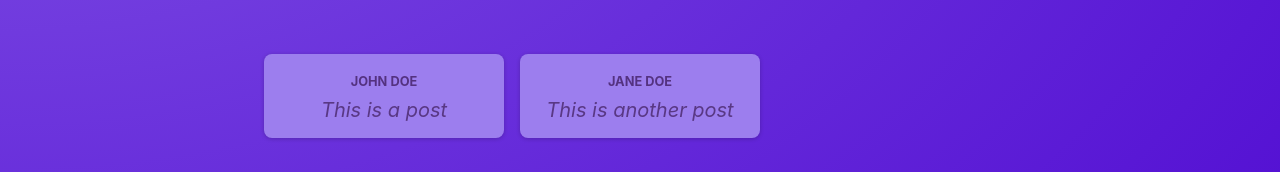
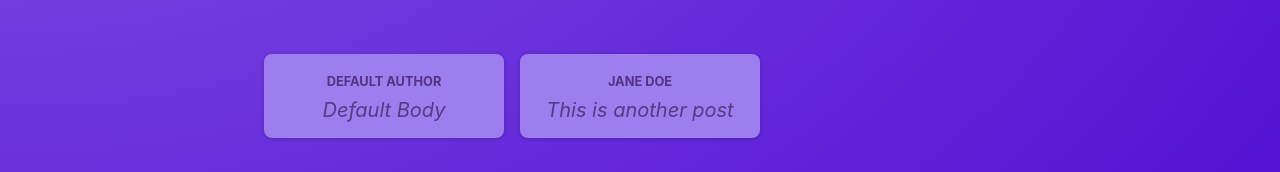
Before and after one commit to attilacsanyi/react-posts, a React (Vite) app: page / in a window 1280 px wide. Shown: the part 300-472 px from the top of the page. Built offline with nearby package versions, Linux system fonts and the light colour scheme.

Commit message:
feat: enhance NewPost component with controlled inputs and update PostList to manage state (parent - child)

```diff
--- a/src/components/post/NewPost.tsx
+++ b/src/components/post/NewPost.tsx
@@ -1,15 +1,18 @@
 import classes from "./NewPost.module.css";
 
-const NewPost = () => {
+const NewPost = (props: {
+  onChangeBody: React.ChangeEventHandler<HTMLTextAreaElement>;
+  onChangeAuthor: React.ChangeEventHandler<HTMLInputElement>;
+}) => {
   return (
     <form className={classes.form}>
       <p>
         <label htmlFor="body">Text</label>
-        <textarea id="body" required rows={3} />
+        <textarea id="body" required rows={3} onChange={props.onChangeBody} />
       </p>
       <p>
         <label htmlFor="name">Your name</label>
-        <input type="text" id="name" required />
+        <input type="text" id="name" required onChange={props.onChangeAuthor} />
       </p>
     </form>
   );
--- a/src/components/post/PostList.tsx
+++ b/src/components/post/PostList.tsx
@@ -1,13 +1,20 @@
+import { useState } from "react";
 import NewPost from "./NewPost";
 import Post from "./Post";
 import styles from "./PostList.module.css";
 
 const PostList = () => {
+  const [enteredBody, setEnteredBody] = useState("Default Body");
+  const [enteredAuthor, setEnteredAuthor] = useState("Default Author");
+
   return (
     <>
-      <NewPost />
+      <NewPost
+        onChangeBody={(event) => setEnteredBody(event.target.value)}
+        onChangeAuthor={(event) => setEnteredAuthor(event.target.value)}
+      />
       <ul className={styles.posts}>
-        <Post author="John Doe" content="This is a post" />
+        <Post author={enteredAuthor} content={enteredBody} />
         <Post author="Jane Doe" content="This is another post" />
       </ul>
     </>
```
